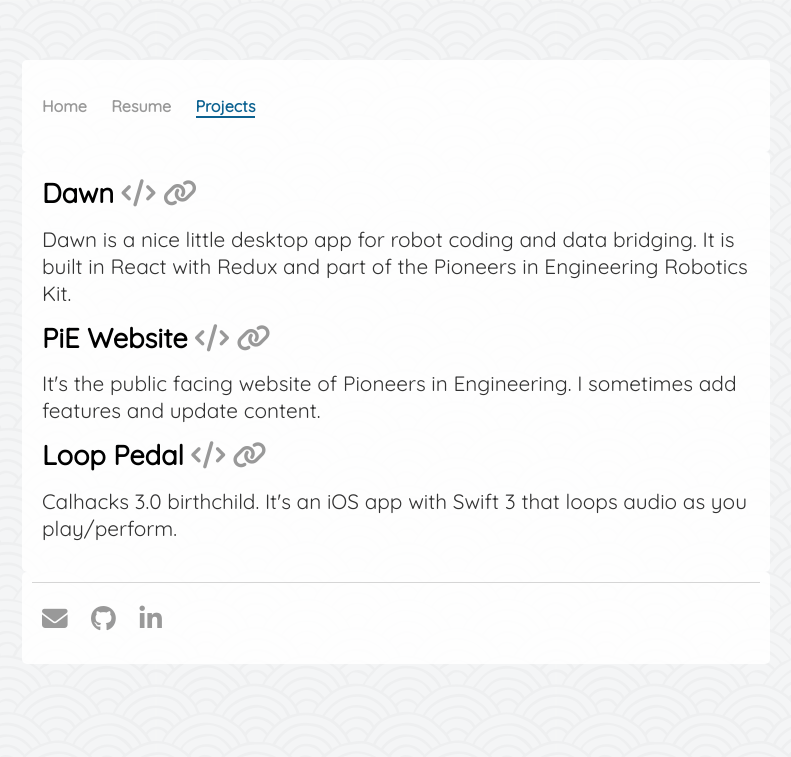
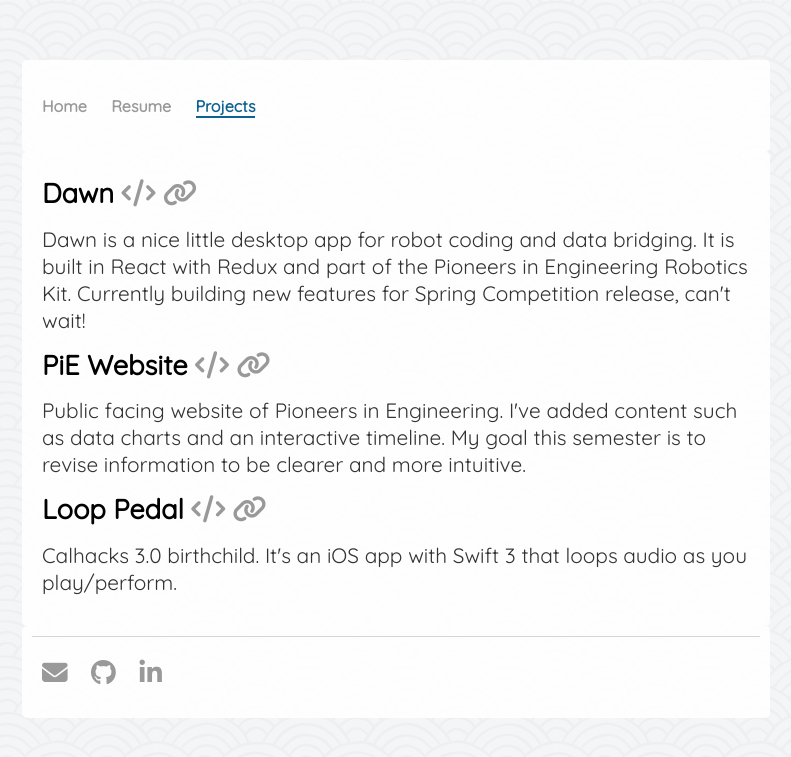
Before and after one commit to kev-chien/kev-chien.github.io, a Jekyll site: the page built from projects/index.html, in a window 1280 px wide. Shown: the top 757 px of the page, without its empty margins (244-1035 px from the left). Built offline with Jekyll 4.4.1, drawn with Linux system fonts in a browser that asks for light colours; nearby versions of some CDN libraries.

Commit message:
Revised projects

```diff
--- a/css/main.css
+++ b/css/main.css
@@ -2,6 +2,7 @@
   margin: 60px auto;
   width: 80%;
   background-image: url('/assets/seigaiha.png');
+  font-family:'Quicksand', sans-serif;
 }
 .container {
   border-radius: 5px;
@@ -12,7 +13,7 @@
   padding: 10px;
 }
 nav ul, footer ul {
-  font-family:'Quicksand', 'Sans-Serif';
+  font-family:'Quicksand', sans-serif;
   padding: 10px;
   list-style: none;
   font-weight: bold;
--- a/projects/index.html
+++ b/projects/index.html
@@ -11,14 +11,16 @@
   <a href="https://pioneers.github.io/dawn"><i class="fa fa-link" aria-hidden="true"></i></a>
 </h2>
 <p>Dawn is a nice little desktop app for robot coding and data bridging. It is
-  built in React with Redux and part of the Pioneers in Engineering Robotics Kit.</p>
+  built in React with Redux and part of the Pioneers in Engineering Robotics Kit.
+  Currently building new features for Spring Competition release, can't wait!</p>
 <h2>
   PiE Website
   <a href="https://github.com/pioneers/website"><i class="fa fa-code" aria-hidden="true"></i></a>
   <a href="https://pioneers.berkeley.edu"><i class="fa fa-link" aria-hidden="true"></i></a>
 </h2>
-<p>It's the public facing website of Pioneers in Engineering. I sometimes add
-  features and update content.</p>
+<p>Public facing website of Pioneers in Engineering. I've added content such as data charts
+  and an interactive timeline. My goal this semester is to revise information to be clearer
+  and more intuitive.</p>
 <h2>
   Loop Pedal
   <a href="https://github.com/kev-chien/LoopPedal"><i class="fa fa-code" aria-hidden="true"></i></a>
```
Also changed, not shown: index.html (+6 -2 lines).
